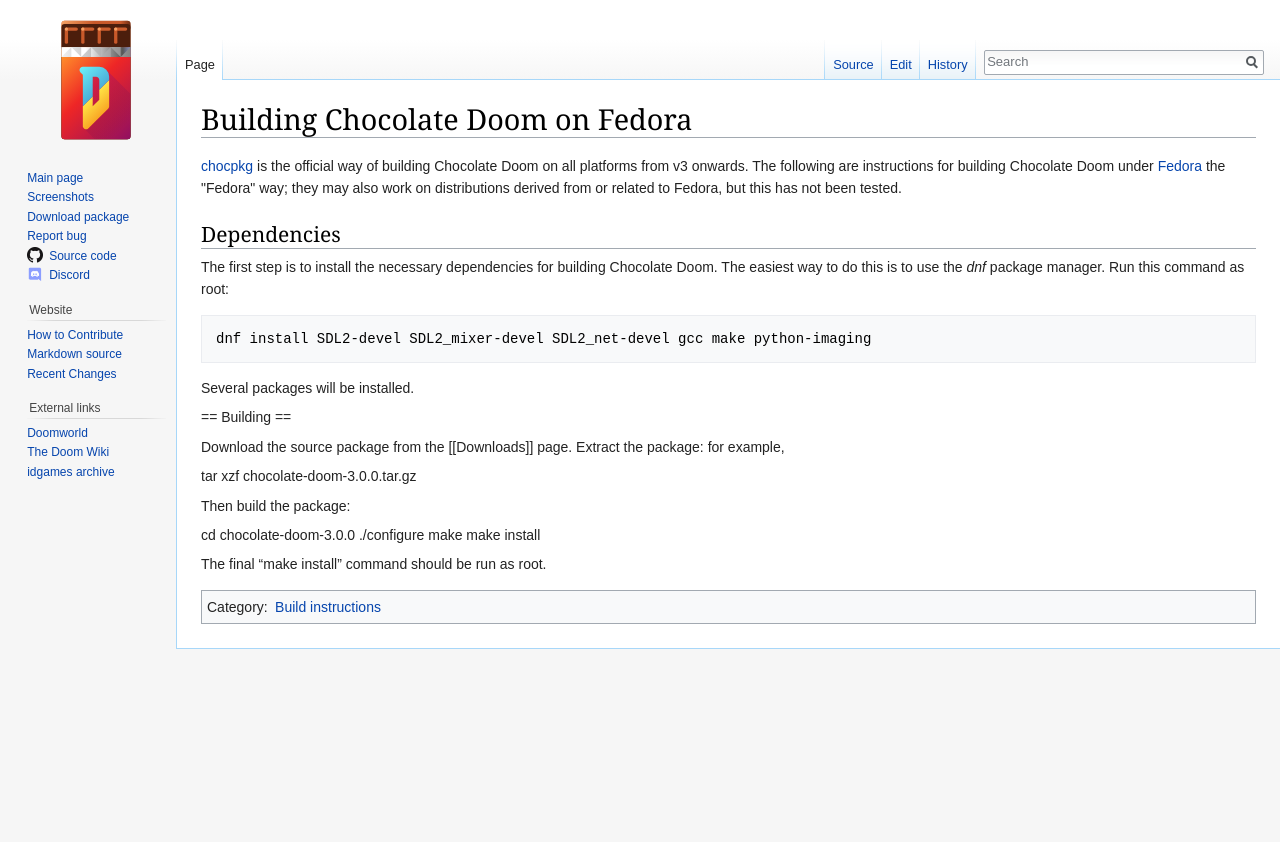
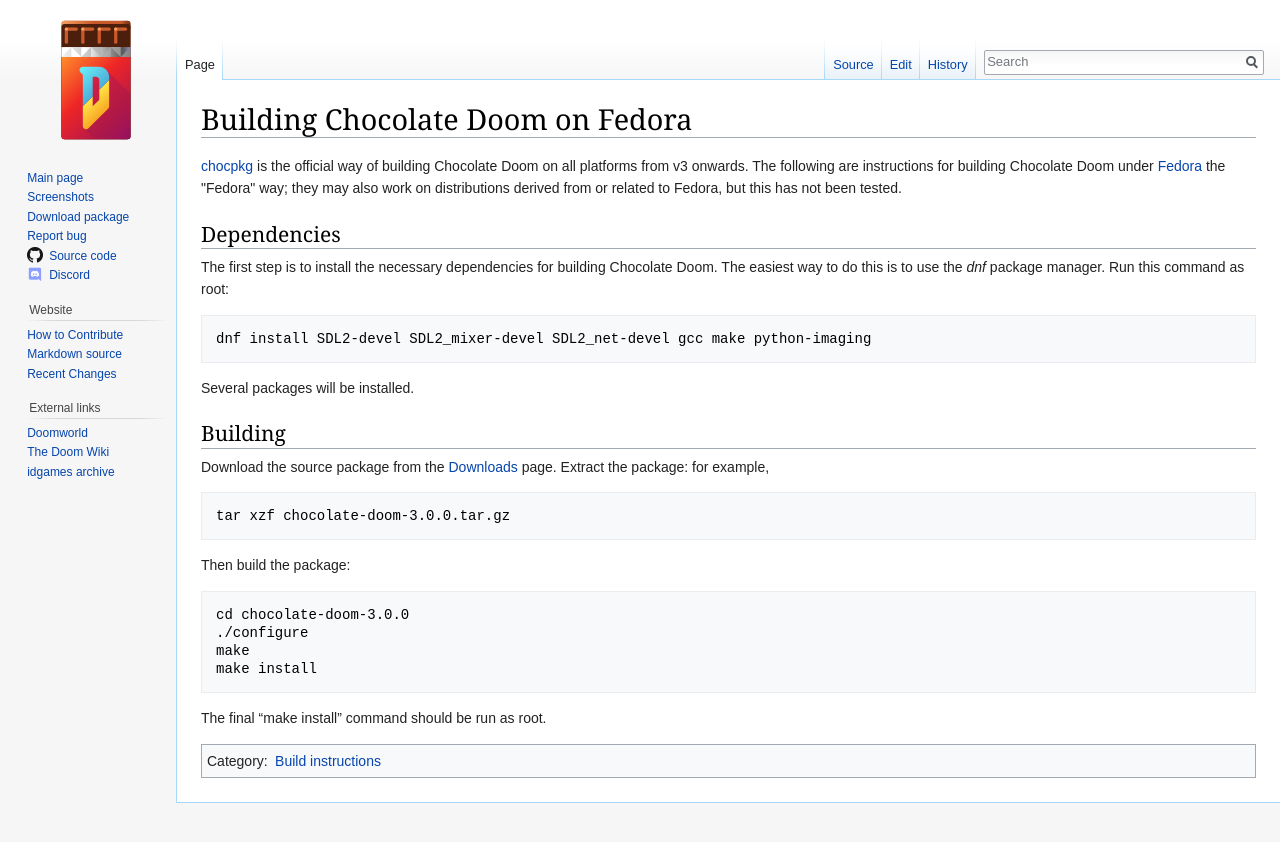
Before and after one commit to chocolate-doom/website, a Jekyll site: the page built from Building_Chocolate_Doom_on_Fedora.md, in a window 1280 px wide. Shown: the top 842 px of the page. Built offline with Jekyll 4.4.1, drawn with Linux system fonts in a browser that asks for light colours; part of the change alters nothing that is shown.

Commit message:
Convert generic build template to Markdown
Fixes the "building on Debian" and "building on Fedora" pages.

````diff
--- a/_includes/Generic_package_build_and_install.md
+++ b/_includes/Generic_package_build_and_install.md
@@ -1,16 +1,16 @@
 <!-- This is a template holding the generic instructions for how to build and install the Chocolate Doom package. -->
-== Building ==
-{{GEBB ad}}
+## Building
+{% include GEBB_ad.md %}
 
-Download the source package from the [[Downloads]] page.  Extract the package: for example,
-
- tar xzf chocolate-doom-3.0.0.tar.gz
-
+Download the source package from the [Downloads](/Downloads.md) page.  Extract the package: for example,
+```
+tar xzf chocolate-doom-3.0.0.tar.gz
+```
 Then build the package:
-
- cd chocolate-doom-3.0.0
- ./configure
- make
- make install
-
+```
+cd chocolate-doom-3.0.0
+./configure
+make
+make install
+```
 The final "make install" command should be run as root.
````
